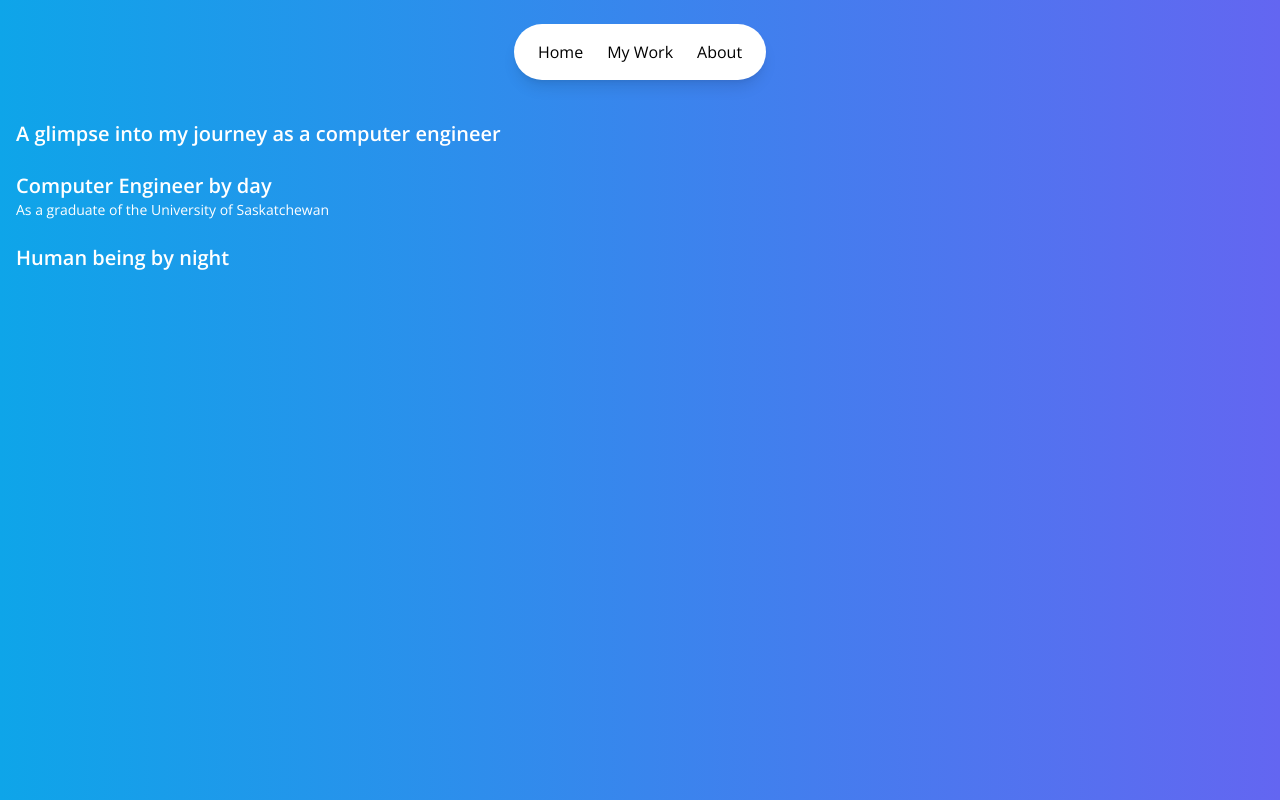
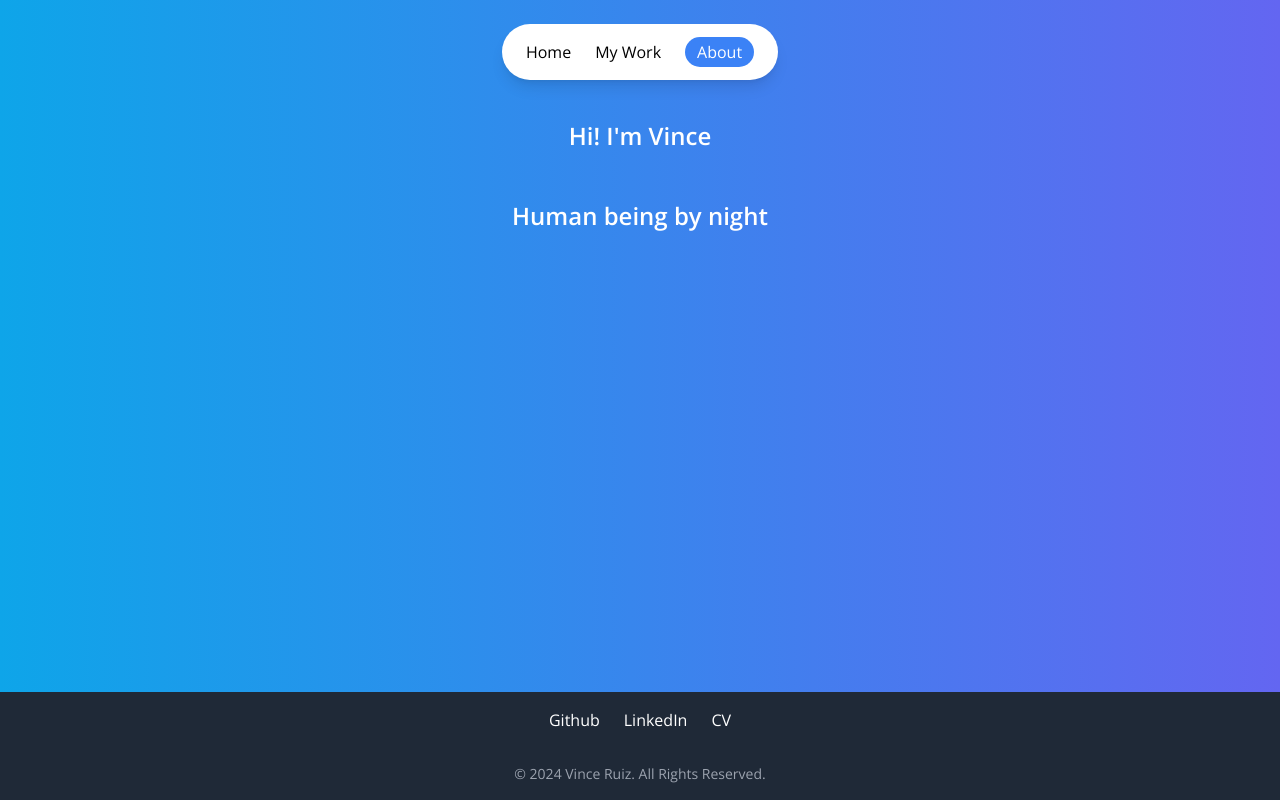
Before and after one commit to vinceruizz/001_leger, a React (Create React App) app in the folder frontend/leger/: page /about in a window 1280 px wide. Built offline with nearby package versions, Linux system fonts and the light colour scheme.

Commit message:
Added About.js and Footer.js || Style updates for Home

```diff
--- a/frontend/leger/src/App.js
+++ b/frontend/leger/src/App.js
@@ -1,5 +1,6 @@
 import './App.css';
 import Home from './components/Home/Home'
+import About from './components/About/About';
 import NotFound from './NotFound';
 import { BrowserRouter as Router, Route, Routes } from 'react-router-dom';
 
@@ -8,6 +9,7 @@ function App() {
       <Router>
         <Routes>
           <Route path="/*" element={<Home />} />
+          <Route path="/about" element={<About />} />
           <Route path="*" element={<NotFound />} />
         </Routes>
       </Router>
--- /dev/null
+++ b/frontend/leger/src/Components/About/About.js
@@ -0,0 +1,23 @@
+import React from 'react'
+import TopNav from '../common/TopNav/TopNav';
+import Footer from '../common/TopNav/Footer';
+
+function About() {
+    return (
+        <div className='flex flex-col min-h-screen bg-gradient-to-r from-sky-500 to-indigo-500'>
+          <TopNav />
+          <div className='flex-grow container flex flex-col items-center mx-auto p-4 text-white'>
+            <div className='summary1 my-6'>
+              <h2 className='text-2xl font-semibold'>Hi! I'm Vince</h2>
+              <p className='text-l'></p>
+            </div>
+            <div className='aboutSummary my-6'>
+              <h2 className='text-2xl font-semibold'>Human being by night</h2>
+            </div>
+          </div>
+          <Footer />
+        </div>
+      );
+}
+
+export default About
--- a/frontend/leger/src/Components/Home/Home.js
+++ b/frontend/leger/src/Components/Home/Home.js
@@ -1,22 +1,27 @@
 import React from 'react';
 import TopNav from '../common/TopNav/TopNav';
+import Footer from '../common/TopNav/Footer';
 
 function Home() {
   return (
-    <div className='bg-gradient-to-r from-sky-500 to-indigo-500 min-h-screen'>
+    <div className='flex flex-col min-h-screen bg-gradient-to-r from-sky-500 to-indigo-500'>
       <TopNav />
-      <div className='container mx-auto p-4 text-white'>
+      <div className='flex-grow container flex flex-col items-left mx-auto p-4 text-white'>
         <div className='summary1 my-6'>
-          <h2 className='text-xl font-semibold'>A glimpse into my journey as a computer engineer</h2>
+          <h2 className='text-2xl font-semibold'>Hi! I'm Vince Ruiz</h2>
+          <p className='text-l'></p>
         </div>
         <div className='workSummary my-6'>
-          <h2 className='text-xl font-semibold'>Computer Engineer by day</h2>
-          <p className='text-sm'>As a graduate of the University of Saskatchewan</p>
+          <h2 className='text-2xl font-semibold'>Computer Engineer by day</h2>
+          <p className='text-l'>As a graduate of the University of Saskatchewan, I strive to make optimal and effective designs. My areas of expertise include Embedded
+          Systems, IOT, RTOS, Full-Stack Web Development, Client-Server Architecture, Agile, Scrum, and so much more. If you're looking for a specific skillset in a junior, I probably have it.</p>
         </div>
         <div className='aboutSummary my-6'>
-          <h2 className='text-xl font-semibold'>Human being by night</h2>
+          <h2 className='text-2xl font-semibold'>Human being by night</h2>
+          <p>It's no secret that I'm passionate about music. Outside of work, you can find me playing open mics with my band Palace in the Sky at Capitol Music Club in Saskatoon, SK. </p>
         </div>
       </div>
+      <Footer />
     </div>
   );
 }
--- /dev/null
+++ b/frontend/leger/src/Components/common/TopNav/Footer.js
@@ -0,0 +1,30 @@
+import React from 'react';
+
+function Footer() {
+  const handleNavigate = (dest) => {
+    // Navigation logic here
+  };
+
+  return (
+    <footer className="bg-gray-800 text-white mt-auto">
+      <nav className="container mx-auto p-4">
+        <ul className="flex justify-center">
+          <li className="mx-3">
+            <a href='https://github.com/vinceruizz' className="hover:text-blue-400 cursor-pointer">Github</a>
+          </li>
+          <li className="mx-3">
+            <a href='https://www.linkedin.com/in/vince-ruiz-ba2a331a1' className="hover:text-blue-400 cursor-pointer">LinkedIn</a>
+          </li>
+          <li className="mx-3">
+            <a onClick={() => handleNavigate('about')} className="hover:text-blue-400 cursor-pointer">CV</a>
+          </li>
+        </ul>
+      </nav>
+      <div className="text-center text-gray-400 text-sm py-4">
+        © 2024 Vince Ruiz. All Rights Reserved.
+      </div>
+    </footer>
+  );
+}
+
+export default Footer;
--- a/frontend/leger/src/Components/common/TopNav/TopNav.js
+++ b/frontend/leger/src/Components/common/TopNav/TopNav.js
@@ -1,8 +1,9 @@
-import React from 'react'
-import { useNavigate } from 'react-router-dom'
+import React from 'react';
+import { useNavigate, useLocation } from 'react-router-dom';
 
 function TopNav() {
   const navigate = useNavigate();
+  const location = useLocation();
 
   const handleNavigate = (dest) => {
     switch (dest) {
@@ -13,18 +14,21 @@ function TopNav() {
     }
   };
 
+  const isActive = (path) => {
+    return location.pathname === path;
+  }
 
   return (
     <header className="flex justify-center pt-6">
       <nav className="bg-white shadow-lg rounded-full">
         <ul className="flex gap-6 px-6 py-4">
-          <li><a onClick={() => handleNavigate('home')} className="hover:text-blue-500 cursor-pointer">Home</a></li>
-          <li><a onClick={() => handleNavigate('my-work')} className="hover:text-blue-500 cursor-pointer">My Work</a></li>
-          <li><a onClick={() => handleNavigate('about')} className="hover:text-blue-500 cursor-pointer">About</a></li>
+          <li><a onClick={() => handleNavigate('home')} className={`cursor-pointer ${isActive('/home') ? 'bg-blue-500 text-white rounded-full px-3 py-1' : 'hover:text-blue-500'}`}>Home</a></li>
+          <li><a onClick={() => handleNavigate('my-work')} className={`cursor-pointer ${isActive('/my-work') ? 'bg-blue-500 text-white rounded-full px-3 py-1' : 'hover:text-blue-500'}`}>My Work</a></li>
+          <li><a onClick={() => handleNavigate('about')} className={`cursor-pointer ${isActive('/about') ? 'bg-blue-500 text-white rounded-full px-3 py-1' : 'hover:text-blue-500'}`}>About</a></li>
         </ul>
       </nav>
     </header>
   );
 };
 
-export default TopNav
+export default TopNav;
--- a/frontend/leger/tailwind.config.js
+++ b/frontend/leger/tailwind.config.js
@@ -8,6 +8,9 @@ module.exports = {
       fontFamily: {
         sans: ['Open Sans', 'sans-serif'],
       },
+      backgroundImage: {
+        'custom-gradient': 'linear-gradient(to right, rgb(55, 65, 81), rgb(17, 24, 39), rgb(0, 0, 0))'
+      },
     },
   },
   plugins: [],
```
